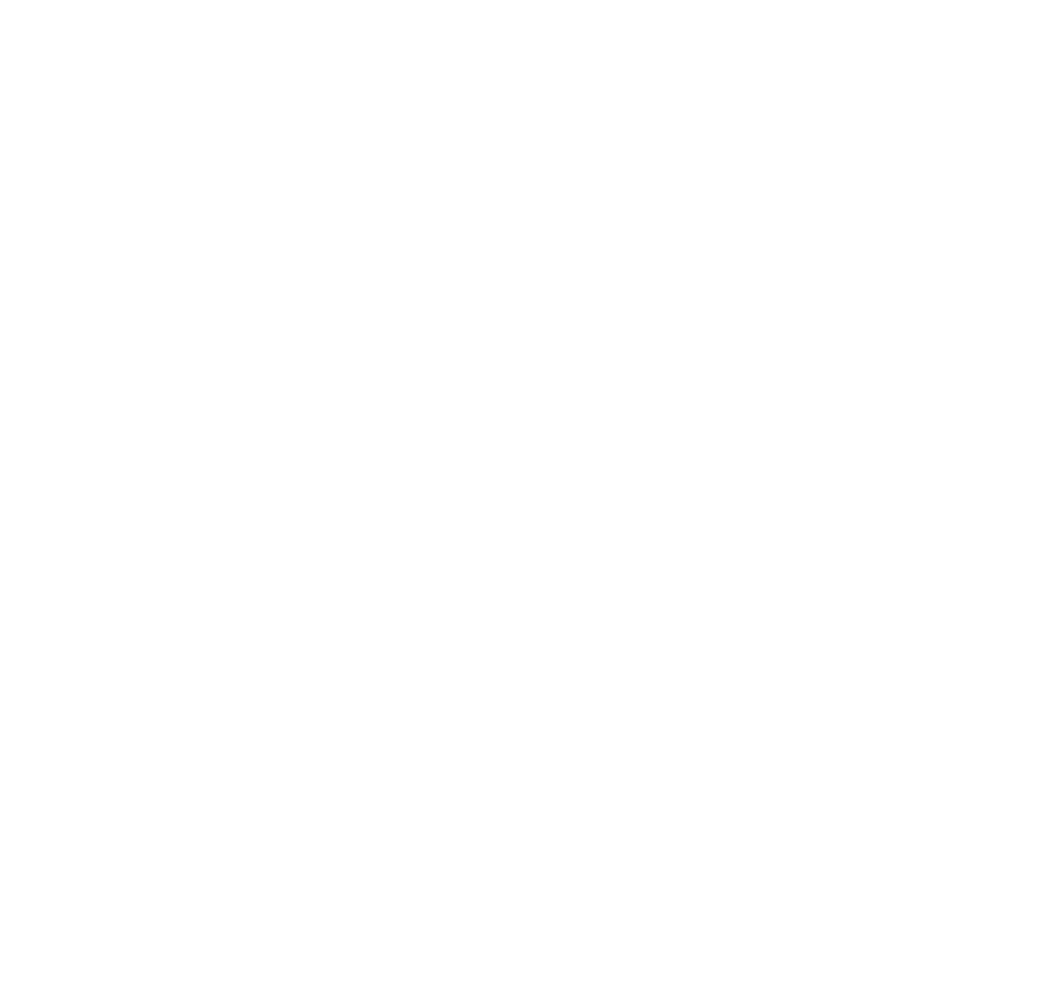
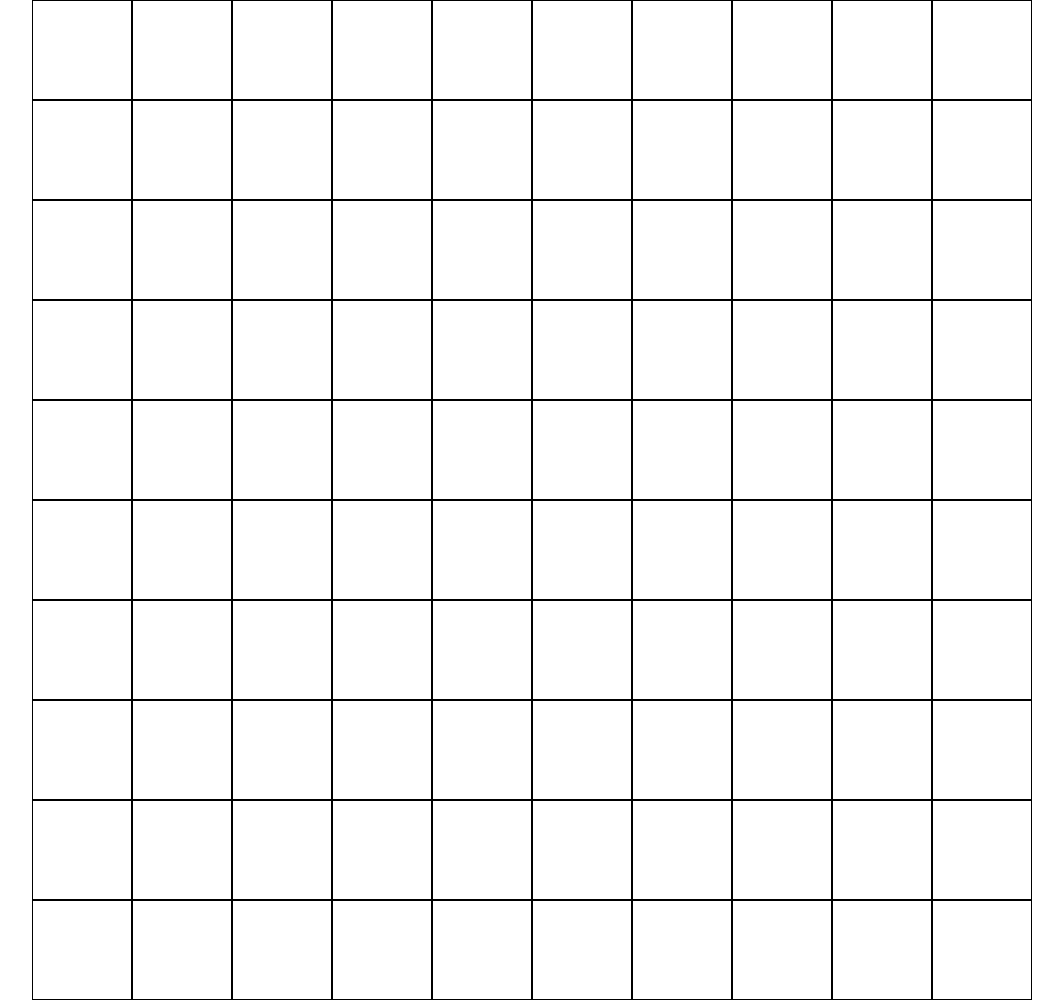
Before and after one commit to UniversoCaotico1997/js-campominato-grid, a plain HTML site: page index.html in a window 1280 px wide. Shown: the whole page, without its empty margins (108-1171 px from the left). Before the commit the page ends 800 px from the top, so only its background shows below. Drawn offline with Linux system fonts and the light colour scheme.

Commit message:
Creazione della griglia  10 x 10

```diff
--- a/assets/css/style.css
+++ b/assets/css/style.css
@@ -0,0 +1,27 @@
+*{
+    margin: 0;
+    padding: 0;
+    box-sizing: border-box;
+}
+.container{
+    width: 1000px;
+    margin: auto;
+    display: flex;
+    flex-wrap: wrap;
+}
+
+/* /* button{
+    padding: 1rem;
+    background-color: red;
+    color: white;
+}  */
+
+.cell{
+    width: calc(100% / 10);
+    aspect-ratio: 1/1;
+    border: 1px solid black;
+}
+
+.green{
+    background-color: green;
+}
--- a/assets/js/main.js
+++ b/assets/js/main.js
@@ -0,0 +1,52 @@
+// L'utente clicca su un bottone
+    //Craere un bottone su html
+    // selezioniamo il  bottone
+    // Al clic attraverso addventlistner il bottone deve scomparire
+    // Per far spazio ad una grglia
+
+
+
+// che genererà una griglia di gioco quadrata.
+// Ogni cella ha un numero progressivo, da 1 a 100.
+// Ci saranno quindi 10 caselle per ognuna delle 10 righe.
+// Quando l'utente clicca su ogni cella, la cella cliccata si colora di azzurro ed emetto un messaggio in console con il numero della cella cliccata.
+
+// selezioniamo il  bottone
+const buttonElement = document.querySelector(`button`)
+
+
+// Al clic attraverso addventlistner il bottone deve scomparire
+// buttonElement.addEventListener(`click`, function () {
+//     console.log(`Ho cliccato sul pulsante`);
+
+// })
+
+
+// Generare una gliglia di gioco
+    // Selezioniamo il conatiner dalla DOM
+    // Attraverso il queryselctor
+    // Creiamo una constante con il markup da inserire nell'HTML
+    // Una variabile con i numeri delle celle
+
+const containerElement = document.querySelector(`.container`)
+
+const cell = `<div class="cell"></div>`
+
+let cellNumbers = 100
+
+let cellList = document.getElementsByClassName(`cell`)
+
+// funzione
+
+for (let i = 0; i < cellNumbers ; i++) {
+    containerElement.innerHTML += cell
+
+ }
+
+ for (let i = 0; i < cellList.length; i++) {
+    const selectedCell = cellList[i];
+    selectedCell.addEventListener(`click`, function () {
+    selectedCell.classList.toggle(`green`)
+
+    })
+}
--- a/index.html
+++ b/index.html
@@ -8,7 +8,10 @@
     <link rel="stylesheet" href="./assets/css/style.css">
 </head>
 <body>
+    <div class="container">
 
+        <!-- <button>Start</button> -->
+    </div>
 
 
 
```
